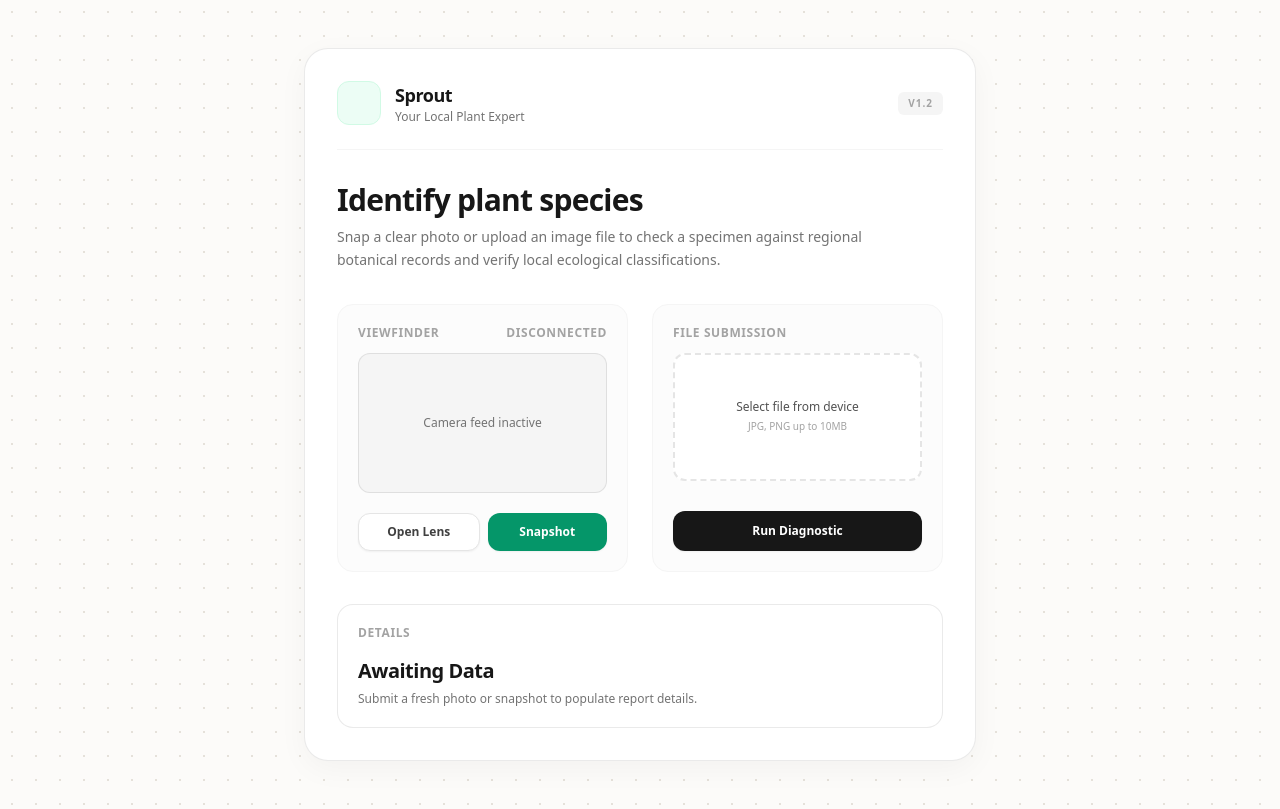
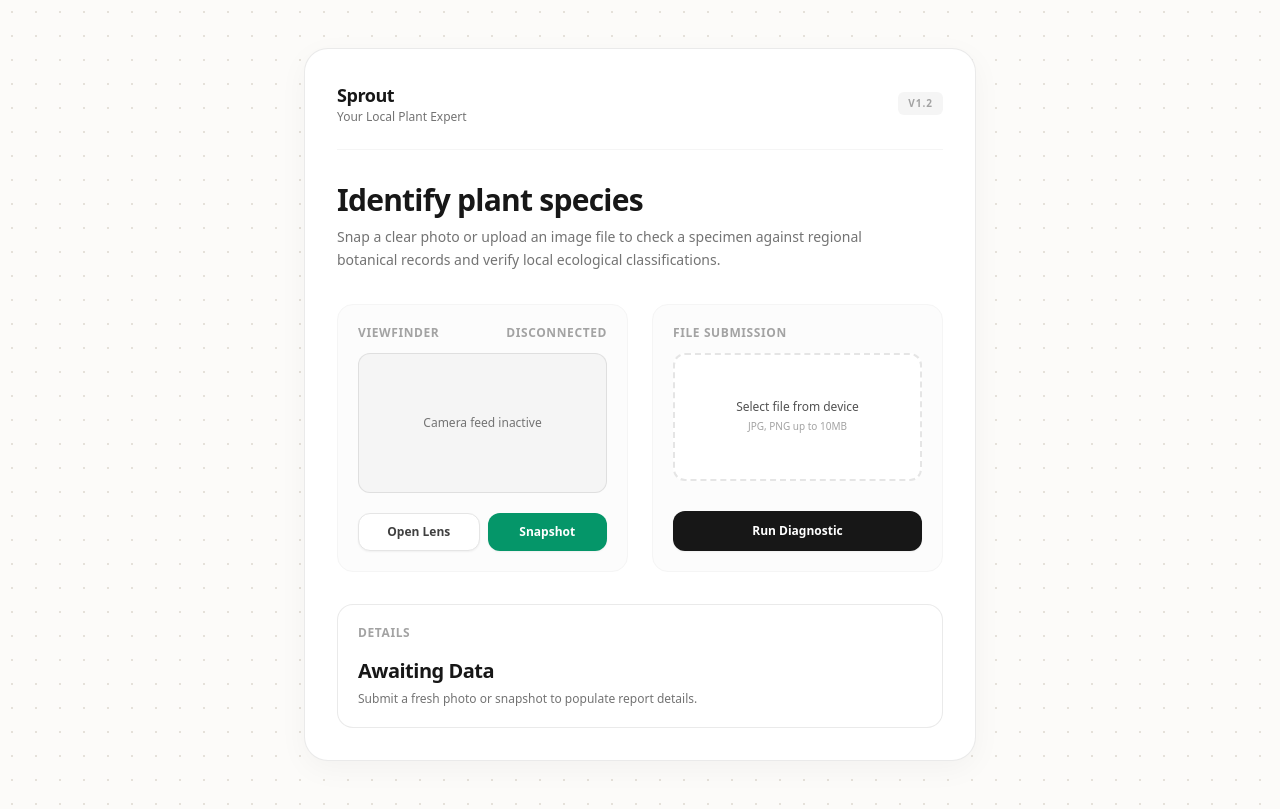
Before and after one commit to RanukaDinsitha/Sprout, a plain HTML site: page templates/index.html in a window 1280 px wide. Drawn offline with nearby package versions, Linux system fonts and the light colour scheme.

Commit message:
Update index.html
new upd

```diff
--- a/templates/index.html
+++ b/templates/index.html
@@ -22,10 +22,6 @@
       <header
         class="flex items-center justify-between border-b border-neutral-100 pb-6"
       >
-        <div class="flex items-center gap-3.5">
-          <div
-            class="grid h-11 w-11 place-items-center rounded-xl bg-emerald-50 text-emerald-700 font-medium text-lg border border-emerald-100"
-          ></div>
         <div>
           <p class="text-lg font-semibold tracking-tight text-neutral-900">
             Sprout
@@ -33,7 +29,6 @@
           <p class="text-xs text-neutral-500 font-medium">
             Your Local Plant Expert
           </p>
-          </div>
         </div>
         <span
           class="text-[10px] uppercase tracking-widest font-semibold text-neutral-400 bg-neutral-100 px-2.5 py-1 rounded-md"
@@ -241,11 +236,9 @@
         pestStatus.textContent = 'Evaluating biosafety designations...';
 
         try {
-          // Convert image data to blob
           const response = await fetch(imageData);
           const blob = await response.blob();
 
-          // Create FormData and send to Flask
           const formData = new FormData();
           formData.append('image', blob, 'plant.jpg');
 
```
Lines whose indentation alone changed are shown as unchanged.
